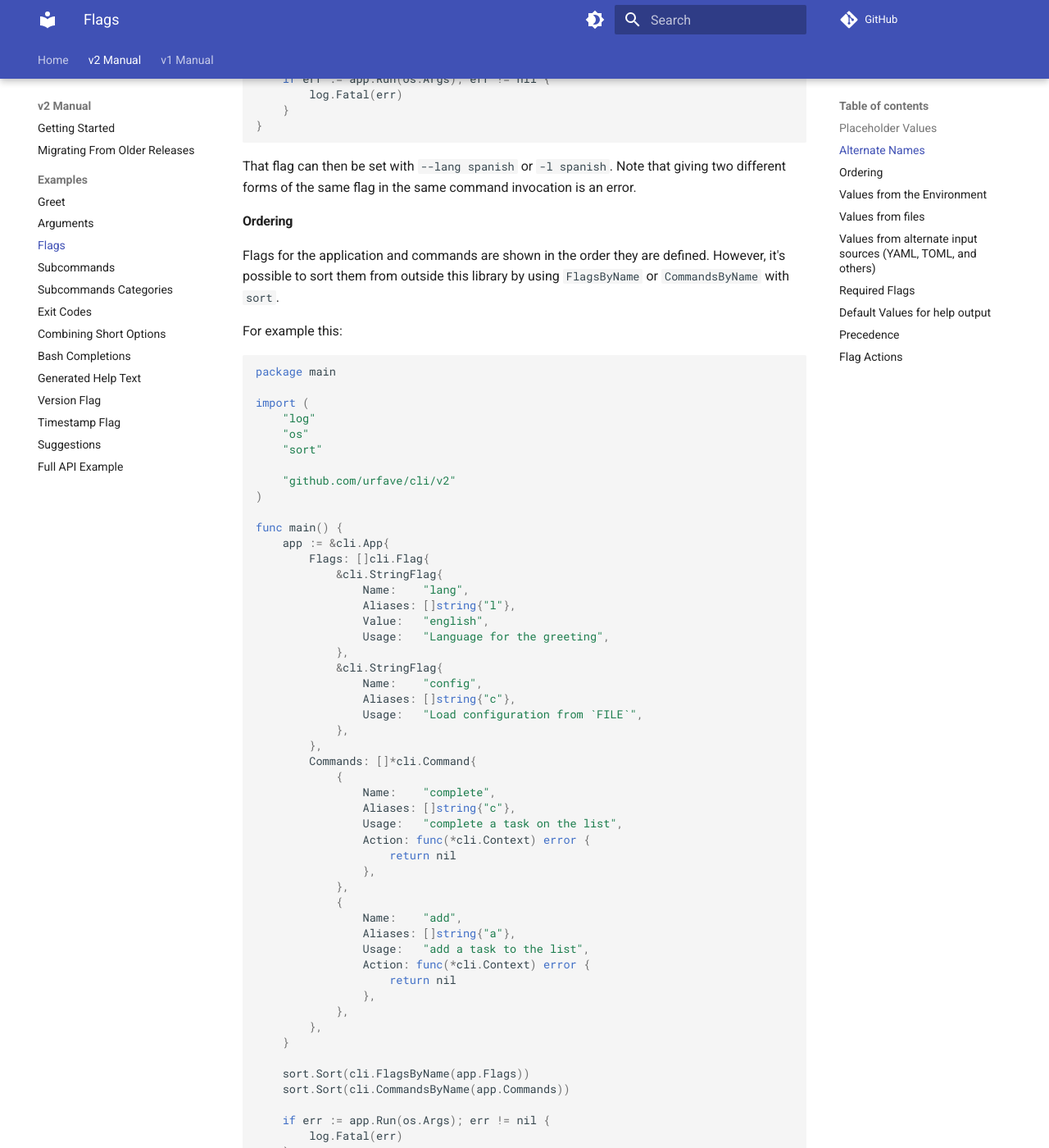
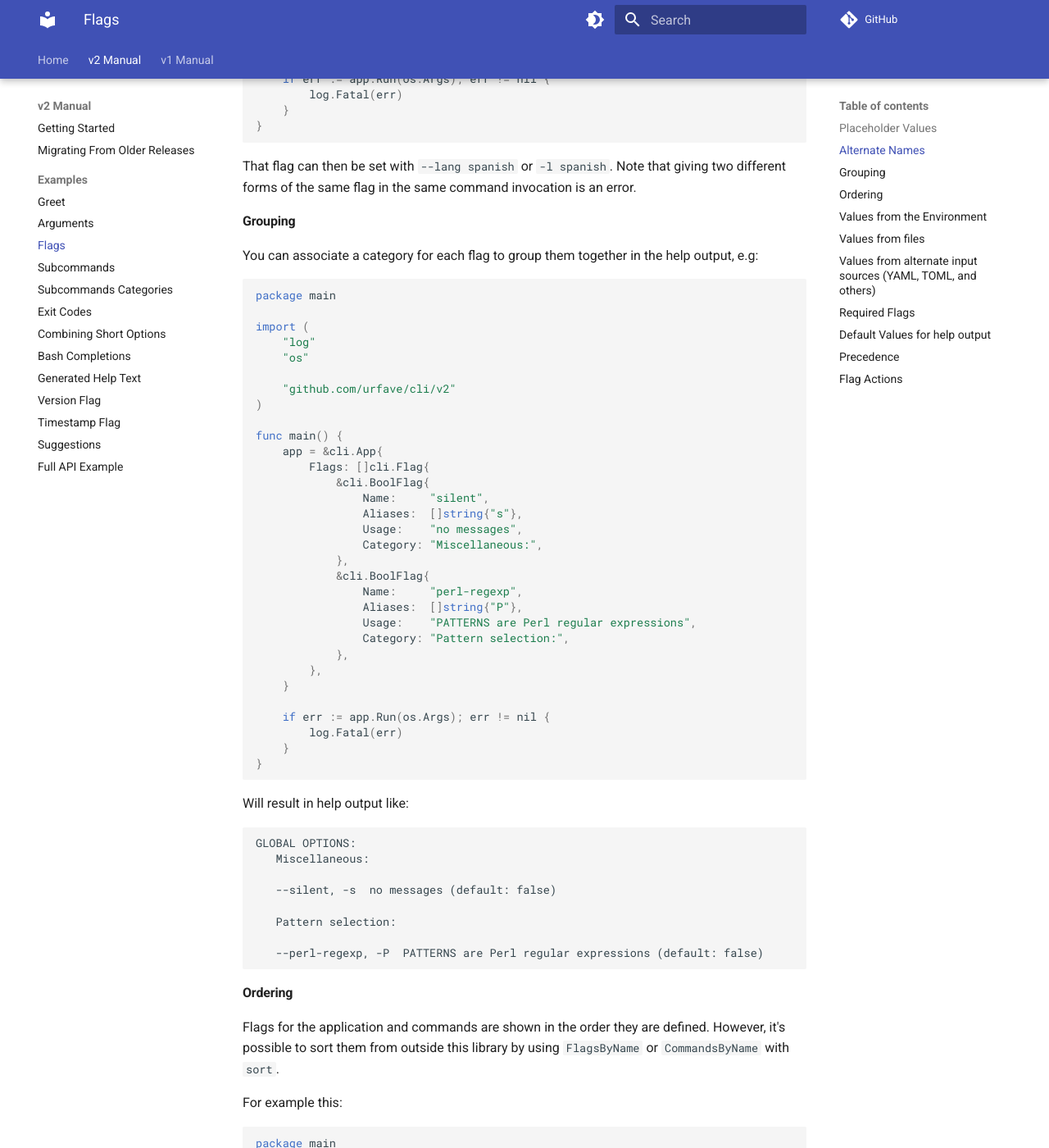
Before and after one commit to urfave/cli, an MkDocs documentation site: the page built from docs/v2/examples/flags.md, in a window 1280 px wide and 1400 px high, scrolled down 3867 px. Shown: the whole window at 82% size. Built offline with MkDocs 1.6.1 and Material for MkDocs 9.7.7, drawn with Linux system fonts in a browser that asks for light colours; comment, search, counter and statistics services are not loaded.

Commit message:
add flag category topic in docs

````diff
--- a/docs/v2/examples/flags.md
+++ b/docs/v2/examples/flags.md
@@ -229,6 +229,57 @@ func main() {
 That flag can then be set with `--lang spanish` or `-l spanish`. Note that
 giving two different forms of the same flag in the same command invocation is an
 error.
+
+#### Grouping
+
+You can associate a category for each flag to group them together in the help output, e.g:
+
+```go
+package main
+
+import (
+	"log"
+	"os"
+
+	"github.com/urfave/cli/v2"
+)
+
+func main() {
+	app = &cli.App{
+		Flags: []cli.Flag{
+			&cli.BoolFlag{
+				Name:     "silent",
+				Aliases:  []string{"s"},
+				Usage:    "no messages",
+				Category: "Miscellaneous:",
+			},
+			&cli.BoolFlag{
+				Name:     "perl-regexp",
+				Aliases:  []string{"P"},
+				Usage:    "PATTERNS are Perl regular expressions",
+				Category: "Pattern selection:",
+			},
+		},
+	}
+
+	if err := app.Run(os.Args); err != nil {
+		log.Fatal(err)
+	}
+}
+```
+
+Will result in help output like:
+
+```
+GLOBAL OPTIONS:
+   Miscellaneous:
+
+   --silent, -s  no messages (default: false)
+
+   Pattern selection:
+
+   --perl-regexp, -P  PATTERNS are Perl regular expressions (default: false)
+```
 
 #### Ordering
 
````
